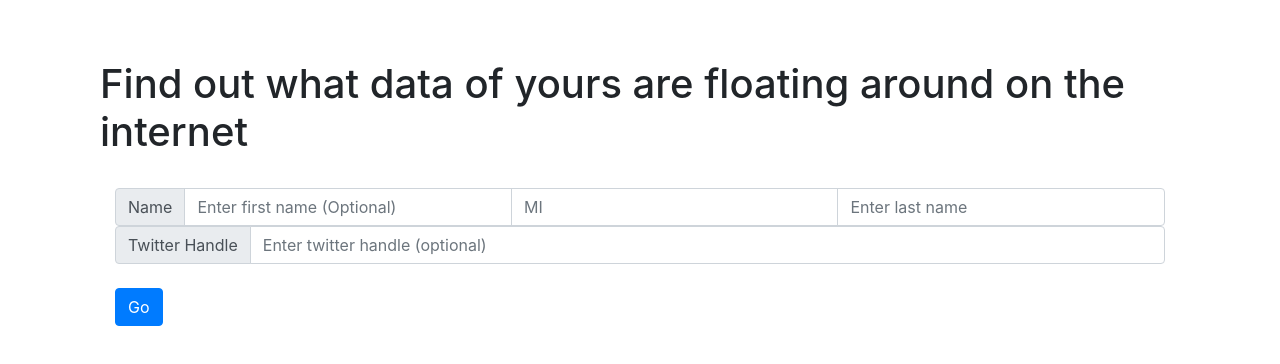
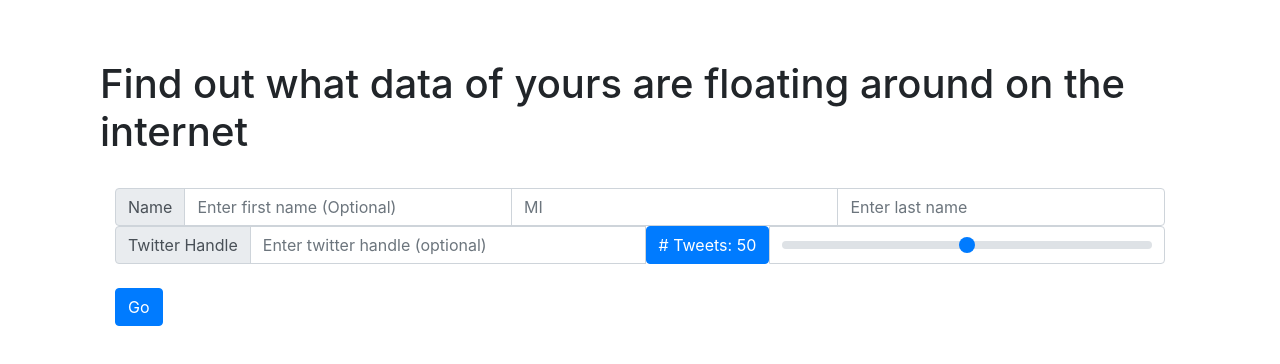
Before and after one commit to lwpulsifer/cyber_capstone, a Vue app in the folder webapp/client/: page / in a window 1280 px wide. Shown: the top 364 px of the page. Built offline with nearby package versions, Linux system fonts and the light colour scheme; a small style sheet from the web is missing.

Commit message:
Added slider to choose number of tweets to include

```diff
--- a/webapp/client/src/components/UserSearch.vue
+++ b/webapp/client/src/components/UserSearch.vue
@@ -34,6 +34,13 @@
                               type="text"
                               v-model="searchForm.handle"
                               placeholder="Enter twitter handle (optional)">
+          </b-form-input>
+          <b-button variant="primary"> # Tweets: {{ searchForm.tweet_num }}</b-button>
+          <b-form-input id="form-handle-input"
+                              type="range"
+                              v-model="searchForm.tweet_num"
+                              min="0"
+                              max="100">
           </b-form-input>
         </b-input-group>
         <br>
@@ -95,6 +102,7 @@ export default {
         last_name: '',
         middle_initial: '',
         handle: '',
+        tweet_num: '50',
       },
       first_name: '',
       last_name: '',
@@ -109,6 +117,7 @@ export default {
       this.searchForm.last_name = '';
       this.searchForm.middle_initial = '';
       this.handle = '';
+      this.tweet_num = '50';
     },
     onSubmit(evt) {
       evt.preventDefault();
@@ -117,6 +126,7 @@ export default {
         last_name: this.searchForm.last_name,
         middle_initial: this.searchForm.middle_initial,
         handle: this.searchForm.handle,
+        tweet_num: this.searchForm.tweet_num,
       };
       this.first_name = this.searchForm.first_name;
       this.last_name = this.searchForm.last_name;
```
Also changed, not shown: 1 other file (tests, documents, lock files or other folders).
